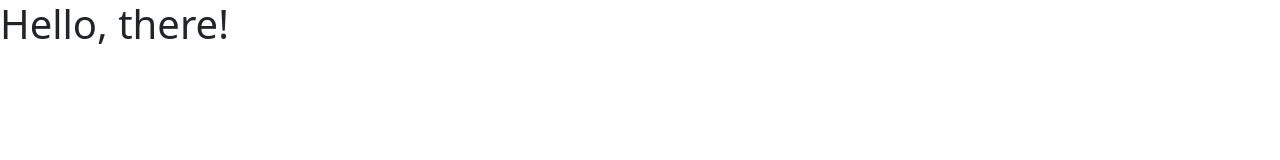
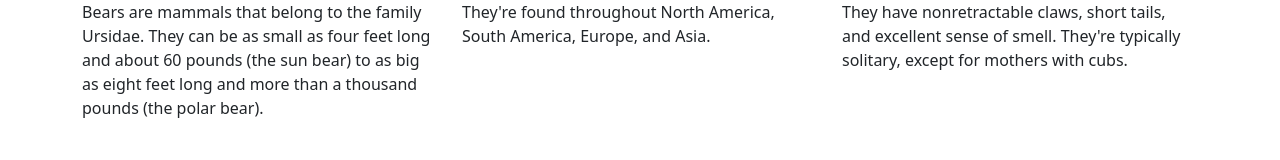
Before and after one commit to yamodah/cssFrameworks, a website: page index.html in a window 1280 px wide. Drawn offline with nearby package versions, Linux system fonts and the light colour scheme.

Commit message:
col and row

```diff
--- a/index.html
+++ b/index.html
@@ -16,7 +16,26 @@
 
     <title>Thinkful</title>
   </head>
-  <body>
-    <h1>Hello, there!</h1>
+  <body class="container">
+    <div class="row">
+      <div class="col">
+        <p>
+          Bears are mammals that belong to the family Ursidae. They can be as
+          small as four feet long and about 60 pounds (the sun bear) to as big as
+          eight feet long and more than a thousand pounds (the polar bear).
+        </p>
+      </div>
+      <div class="col">
+        <p>
+          They're found throughout North America, South America, Europe, and Asia.
+        </p>
+      </div>
+      <div class="col">
+        <p>
+          They have nonretractable claws, short tails, and excellent sense of
+          smell. They're typically solitary, except for mothers with cubs.
+        </p>
+      </div>
+    </div>
   </body>
 </html>
```
